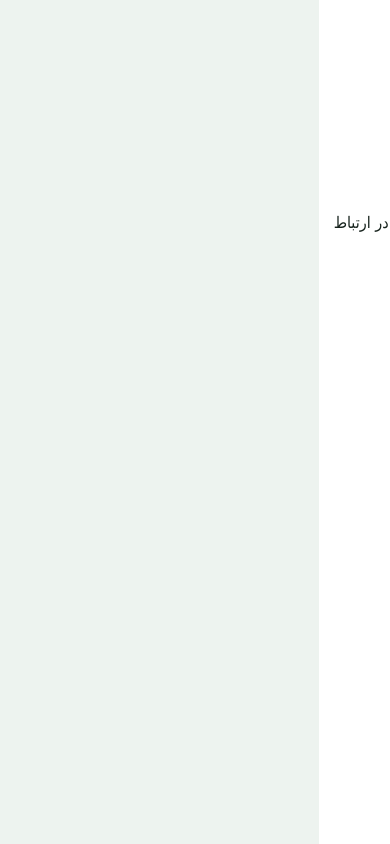
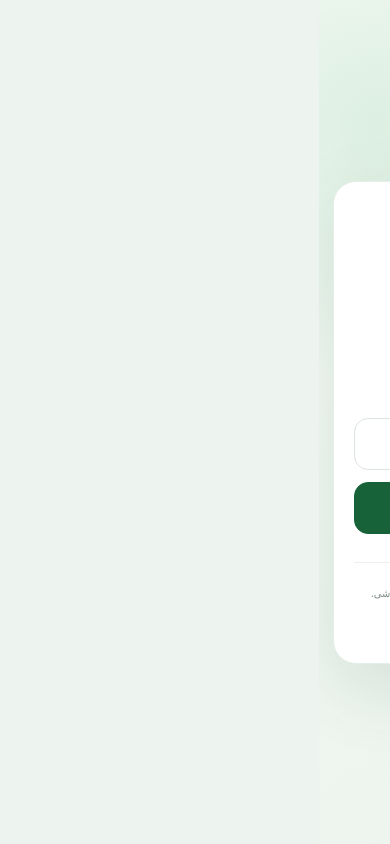
Before and after one commit to adrysmry027-blip/Afghan-Chat, a React (Vite) app: page / in a window 390 px wide. Built offline with nearby package versions, Linux system fonts and the light colour scheme.

Commit message:
Style welcome and sign-in screens for mobile and desktop

```diff
--- a/src/style.css
+++ b/src/style.css
@@ -98,3 +98,37 @@ button:disabled{opacity:.55;cursor:not-allowed}
   .system-theme .demo-warning{background:#17231b;color:#a5b5aa}
   .system-theme .chat-copy span,.system-theme .content-page>p,.system-theme .status-card p{color:#a6b7aa}
 }
+
+
+/* First-launch welcome and sign-in selection */
+.welcome-screen{grid-column:1/-1;min-height:100%;width:100%;display:grid;place-items:center;padding:28px 18px;background:radial-gradient(circle at 15% 15%,#dcefe1 0,transparent 32%),radial-gradient(circle at 90% 85%,#dcebe1 0,transparent 30%),linear-gradient(145deg,#f7fbf7,#eaf3ec)}
+.welcome-card{width:min(440px,100%);background:#fff;border:1px solid #e5eee7;border-radius:28px;padding:34px 30px 28px;box-shadow:0 24px 75px rgba(20,73,39,.12);text-align:center}
+.welcome-logo{width:76px;height:76px;margin:0 auto 18px;border-radius:25px;background:linear-gradient(145deg,#176238,#0d4728);color:white;display:grid;place-items:center;font-size:30px;font-weight:900;box-shadow:0 10px 24px #17623835}
+.welcome-kicker{font-size:11px;color:#568065;margin:0 0 9px;font-weight:700}
+.welcome-card h1{font-size:25px;line-height:1.5;margin:0;color:#193b27}
+.welcome-intro{font-size:13px;color:#718078;line-height:2;margin:8px 0 25px}
+.google-signin,.phone-signin{width:100%;min-height:52px;border-radius:14px;display:flex;align-items:center;justify-content:center;gap:12px;font:inherit;font-size:14px;font-weight:700;cursor:pointer}
+.google-signin{background:#fff;border:1px solid #dce4de;color:#34463a}
+.phone-signin{margin-top:12px;background:#176238;border:1px solid #176238;color:#fff}
+.google-g{width:25px;height:25px;border-radius:50%;display:inline-grid;place-items:center;font-family:Arial,sans-serif;font-size:19px;font-weight:800;color:#4285f4;background:#fff}
+.google-g.large{width:54px;height:54px;margin:5px auto 12px;border:1px solid #edf1ee;font-size:31px}
+.welcome-divider{display:flex;align-items:center;gap:12px;margin:23px 0 15px;color:#9aa69e;font-size:10px}
+.welcome-divider:before,.welcome-divider:after{content:"";height:1px;flex:1;background:#edf1ed}
+.welcome-foot{font-size:11px;line-height:2;color:#829087;margin:0 0 16px}
+.welcome-card>small{font-size:10px;color:#a2ada5}
+.login-card{text-align:right}
+.login-card h1{text-align:center;font-size:21px}
+.login-card .welcome-intro{text-align:center;margin-bottom:20px}
+.back-link{border:0;background:transparent;color:#52715b;font:inherit;font-size:12px;cursor:pointer;padding:0 0 20px}
+.google-email-form{display:grid;gap:10px}
+.google-email-form label{font-size:12px;font-weight:700;color:#405348}
+.google-email-form input{width:100%;border:1px solid #dfe8e1;border-radius:12px;padding:14px;font:inherit;font-size:14px}
+.google-email-form .send{min-height:46px;margin-top:5px}
+.security-note{background:#f3f7f3;border-radius:12px;padding:12px 14px;color:#6b7d70;font-size:10px;line-height:2;margin:16px 0 0}
+@media(max-width:520px){.welcome-screen{padding:18px 14px}.welcome-card{padding:28px 20px 23px;border-radius:23px}.welcome-card h1{font-size:22px}}
+.dark-theme .welcome-screen{background:radial-gradient(circle at 15% 15%,#243c2c 0,transparent 35%),linear-gradient(145deg,#111b15,#1b2920)}
+.dark-theme .welcome-card{background:#1b2920;border-color:#304337;color:#e5eee7}
+.dark-theme .welcome-card h1{color:#e5eee7}
+.dark-theme .welcome-intro,.dark-theme .welcome-foot,.dark-theme .welcome-card>small{color:#a6b7aa}
+.dark-theme .google-signin{background:#24352a;border-color:#405448;color:#e5eee7}
+.dark-theme .security-note{background:#24352a;color:#b6c5ba}
```
